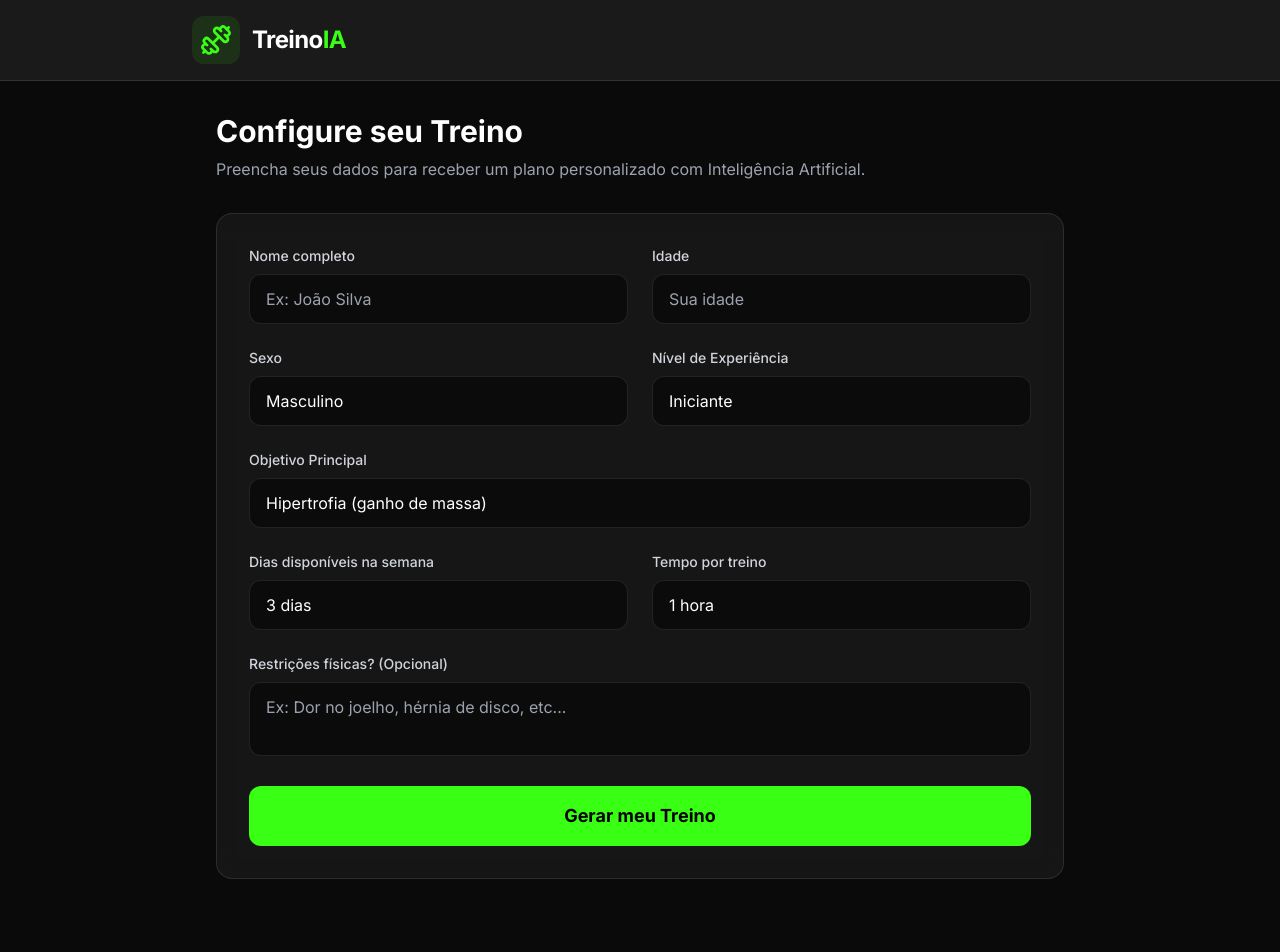
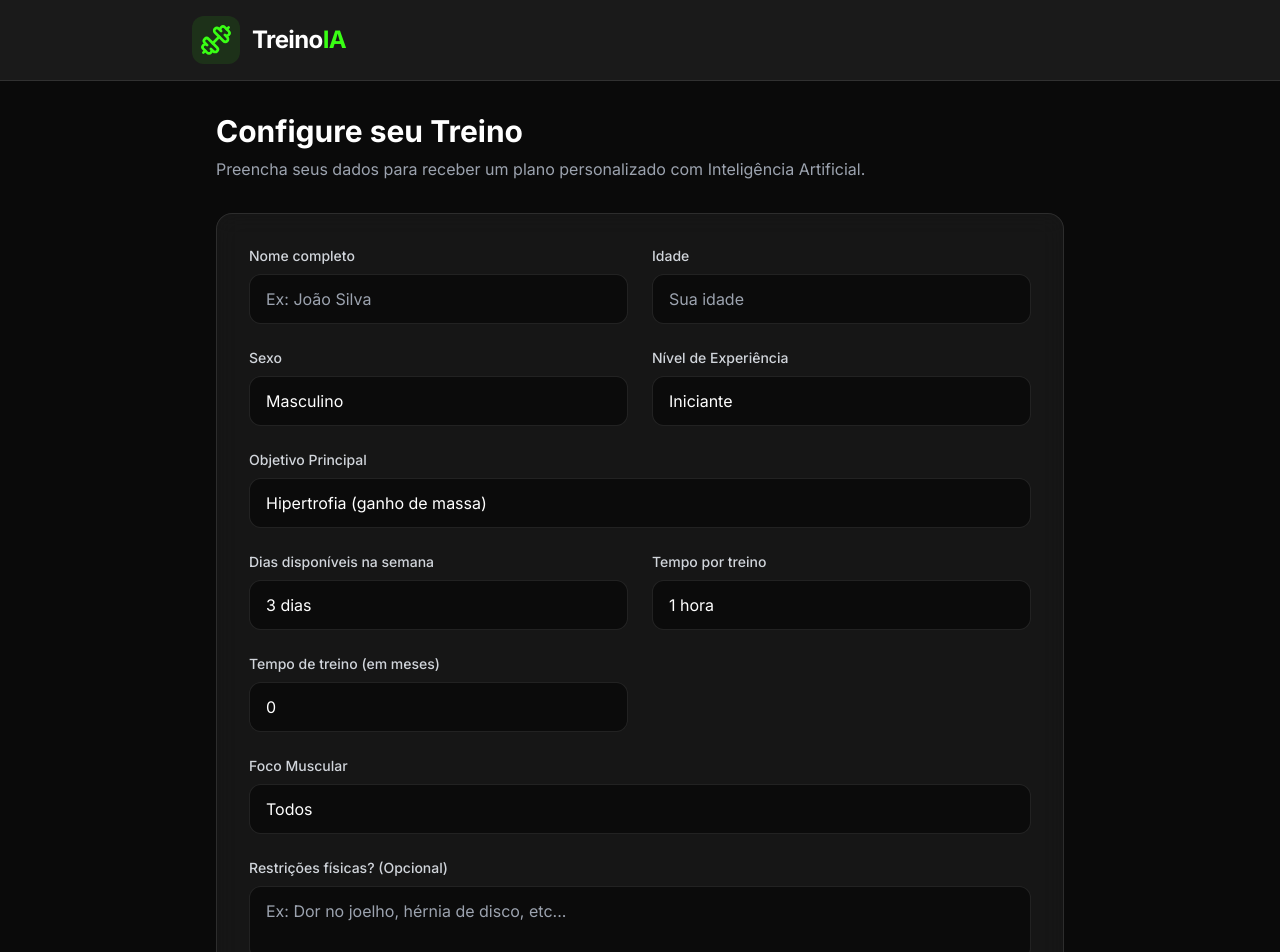
Before and after one commit to felipecutrim/treinoIA, a React (Vite) app: page / in a window 1280 px wide. Shown: the top 952 px of the page. Built offline with nearby package versions, Linux system fonts and the light colour scheme.

Commit message:
feat: Add training experience and muscle focus, update README

```diff
--- a/src/App.jsx
+++ b/src/App.jsx
@@ -31,6 +31,8 @@ Dados do usuário:
 - Objetivo: ${formData.objetivo}
 - Dias por semana: ${formData.dias}
 - Tempo por treino: ${formData.tempo}
+- Tempo de treino (experiência): ${formData.mesesTreino} meses
+- Foco Muscular: ${formData.focoMuscular}
 - Restrições: ${formData.restricoes || "Nenhuma"}
 
 O JSON deve seguir exatamente este modelo:
--- a/src/components/Form.jsx
+++ b/src/components/Form.jsx
@@ -9,6 +9,8 @@ export default function Form({ onSubmit, isLoading }) {
     objetivo: 'Hipertrofia',
     dias: '3',
     tempo: '1h',
+    mesesTreino: '0',
+    focoMuscular: 'Todos',
     restricoes: ''
   });
 
@@ -134,6 +136,35 @@ export default function Form({ onSubmit, isLoading }) {
           </select>
         </div>
 
+        {/* Meses de Treino */}
+        <div className="space-y-2">
+          <label className="block text-sm font-medium text-gray-300">Tempo de treino (em meses)</label>
+          <input
+            type="number"
+            name="mesesTreino"
+            required
+            min="0"
+            value={formData.mesesTreino}
+            onChange={handleChange}
+            className="w-full bg-black/50 border border-white/10 rounded-xl px-4 py-3 text-white focus:outline-none focus:ring-2 focus:ring-primary focus:border-transparent transition-all"
+            placeholder="Ex: 12 (para 1 ano)"
+          />
+        </div>
+
+        {/* Foco Muscular */}
+        <div className="space-y-2 md:col-span-2">
+          <label className="block text-sm font-medium text-gray-300">Foco Muscular</label>
+          <input
+            type="text"
+            name="focoMuscular"
+            required
+            value={formData.focoMuscular}
+            onChange={handleChange}
+            className="w-full bg-black/50 border border-white/10 rounded-xl px-4 py-3 text-white focus:outline-none focus:ring-2 focus:ring-primary focus:border-transparent transition-all"
+            placeholder="Ex: Todos os grupos, ou foco em Peito e Braços"
+          />
+        </div>
+
         {/* Restrições */}
         <div className="space-y-2 md:col-span-2">
           <label className="block text-sm font-medium text-gray-300">Restrições físicas? (Opcional)</label>
```
Also changed, not shown: 1 other file (tests, documents, lock files or other folders).
